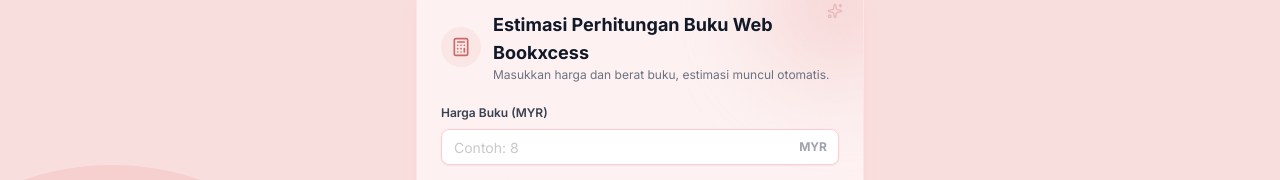
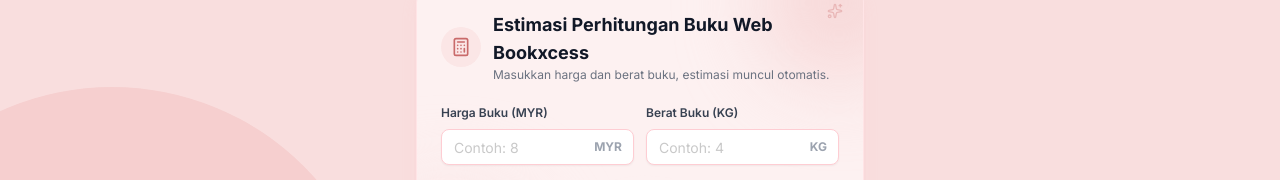
Before and after one commit to cahayoyo/curatedbyder, a Next.js app: page /login in a window 1280 px wide. Shown: the part 620-800 px from the top of the page. Built offline with nearby package versions, Linux system fonts and the light colour scheme; no server answers; what @opentelemetry/exporter-logs-otlp-http, @opentelemetry/resources, @opentelemetry/sdk-logs would draw is missing.

Commit message:
style: place calculator inputs side by side

```diff
--- a/src/components/BookxcessCalculator.tsx
+++ b/src/components/BookxcessCalculator.tsx
@@ -90,7 +90,7 @@ export function BookxcessCalculator() {
           </div>
         </div>
 
-        <div className="space-y-3">
+        <div className="grid grid-cols-2 gap-3">
           <div className="space-y-1.5">
             <Label htmlFor="calc-myr" className="text-xs font-semibold text-gray-700">
               Harga Buku (MYR)
```
